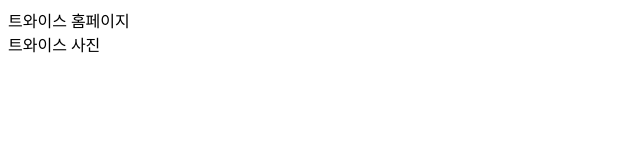
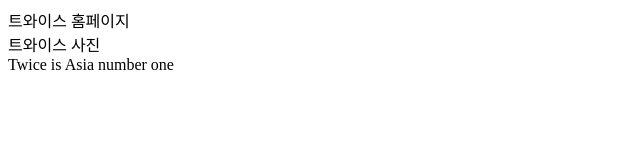
Before and after one commit to CnuLecture2018/my-git-project, a plain HTML site: page index.html in a window 1280 px wide. Shown: the whole page, without its empty margins (0-640 px from the left). Drawn offline with Linux system fonts and the light colour scheme.

Commit message:
Add description of Twice in body

```diff
--- a/index.html
+++ b/index.html
@@ -2,4 +2,5 @@
 <html>
 	<head>트와이스 홈페이지</head>
 	<div>트와이스 사진</div>
+	<body>Twice is Asia number one</body>
 </html>
```
